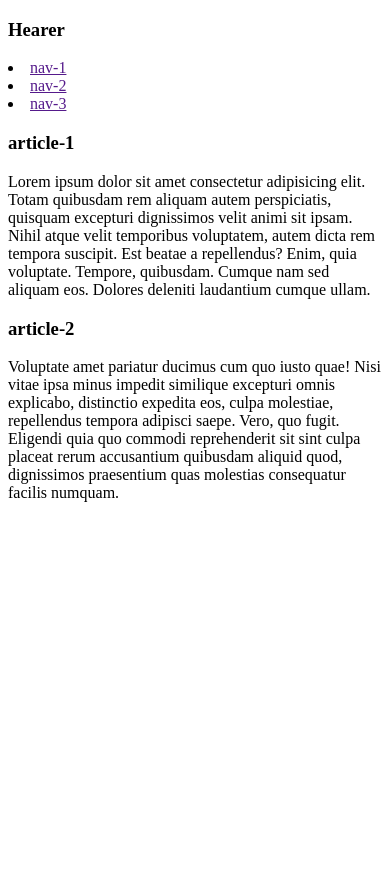
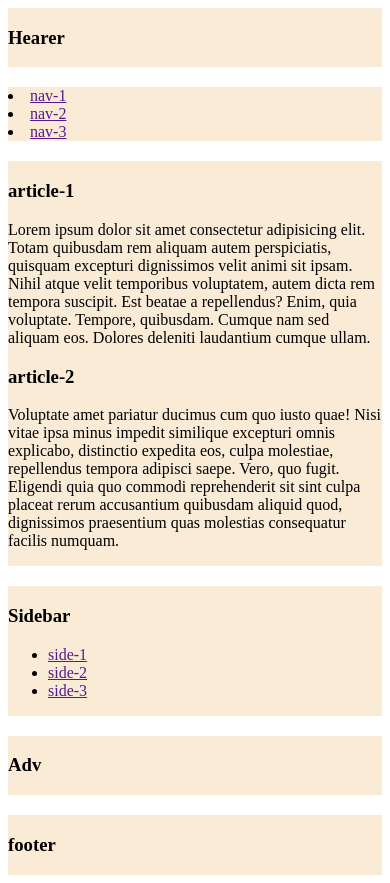
Before and after one commit to anisuzzaman121/responsive-examples, a plain HTML site: page grid-area.html in a window 390 px wide. Before the commit the page ends 844 px from the top, so only its background shows below. Drawn offline with Linux system fonts and the light colour scheme.

Commit message:
grid section

```diff
--- a/grid-area.html
+++ b/grid-area.html
@@ -7,7 +7,7 @@
     <title>grid work</title>
     <link rel="stylesheet" href="style/grid.css">
 </head>
-<body>
+<body class="grid-container">
     <header class="header">
         <h3>Hearer</h3>
     </header>
@@ -28,5 +28,19 @@
             <p>Voluptate amet pariatur ducimus cum quo iusto quae! Nisi vitae ipsa minus impedit similique excepturi omnis explicabo, distinctio expedita eos, culpa molestiae, repellendus tempora adipisci saepe. Vero, quo fugit. Eligendi quia quo commodi reprehenderit sit sint culpa placeat rerum accusantium quibusdam aliquid quod, dignissimos praesentium quas molestias consequatur facilis numquam.</p>
         </article>
     </main>
+    <aside class="aside">
+        <h3>Sidebar</h3>
+        <ul>
+            <li><a href="">side-1</a></li>
+            <li><a href="">side-2</a></li>
+            <li><a href="">side-3</a></li>
+        </ul>
+    </aside>
+    <div class="ad">
+        <h3>Adv</h3>
+    </div>
+    <footer class="footer">
+        <h3>footer</h3>
+    </footer>
 </body>
 </html>
--- a/style/grid.css
+++ b/style/grid.css
@@ -0,0 +1,62 @@
+.header{
+    grid-area: header;
+}
+.nav{
+    grid-area: nav;
+}
+.main{
+    grid-area: main;
+}
+.aside{
+    grid-template-columns: aside;
+}
+.ad{
+    grid-area: ad;
+}
+.footer{
+    grid-area: footer;
+}
+
+.header, .nav, .main, .aside, .ad, .footer{
+    background-color: antiquewhite;
+    grid-template-columns: 1fr 4fr 1fr;
+}
+
+
+
+.grid-container{
+    display: grid;
+    gap: 20px;
+    grid-template-areas:
+    "header header header header"
+    "nav main main aside"
+    "nav main main ad"
+    "footer footer footer footer"
+    ;
+}
+
+
+@media screen and (max-width:576px) {
+    .grid-container{
+        grid-template-areas:
+        "header"
+        "nav"
+        "main"
+        "aside"
+        "ad"
+        "footer"
+        ;
+    }
+}
+@media screen and (min-width: 577px) and (max-width:992px) {
+    .grid-container{
+        display: grid;
+        gap: 20px;
+        grid-template-areas:
+        "header header header"
+        "nav nav nav"
+        "aside main main"
+        "ad footer footer"
+        ;
+    }
+}
```
